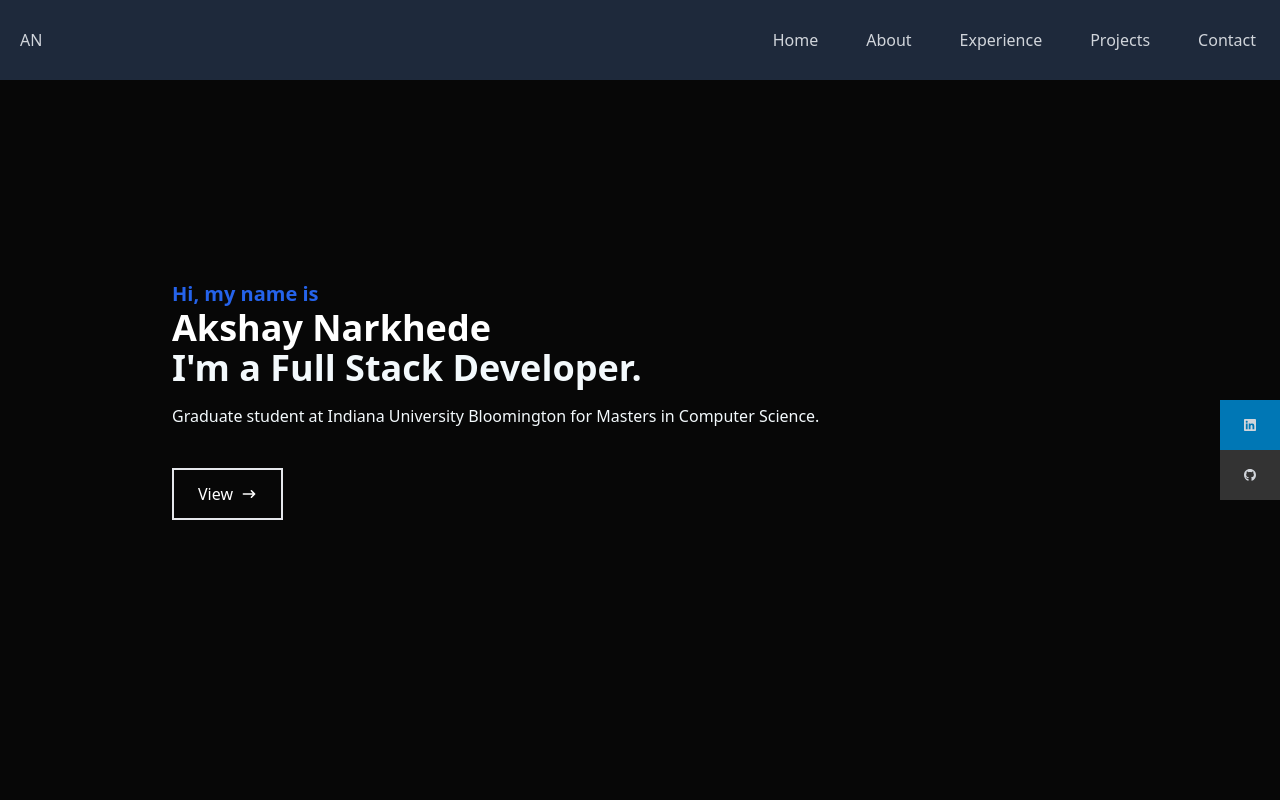
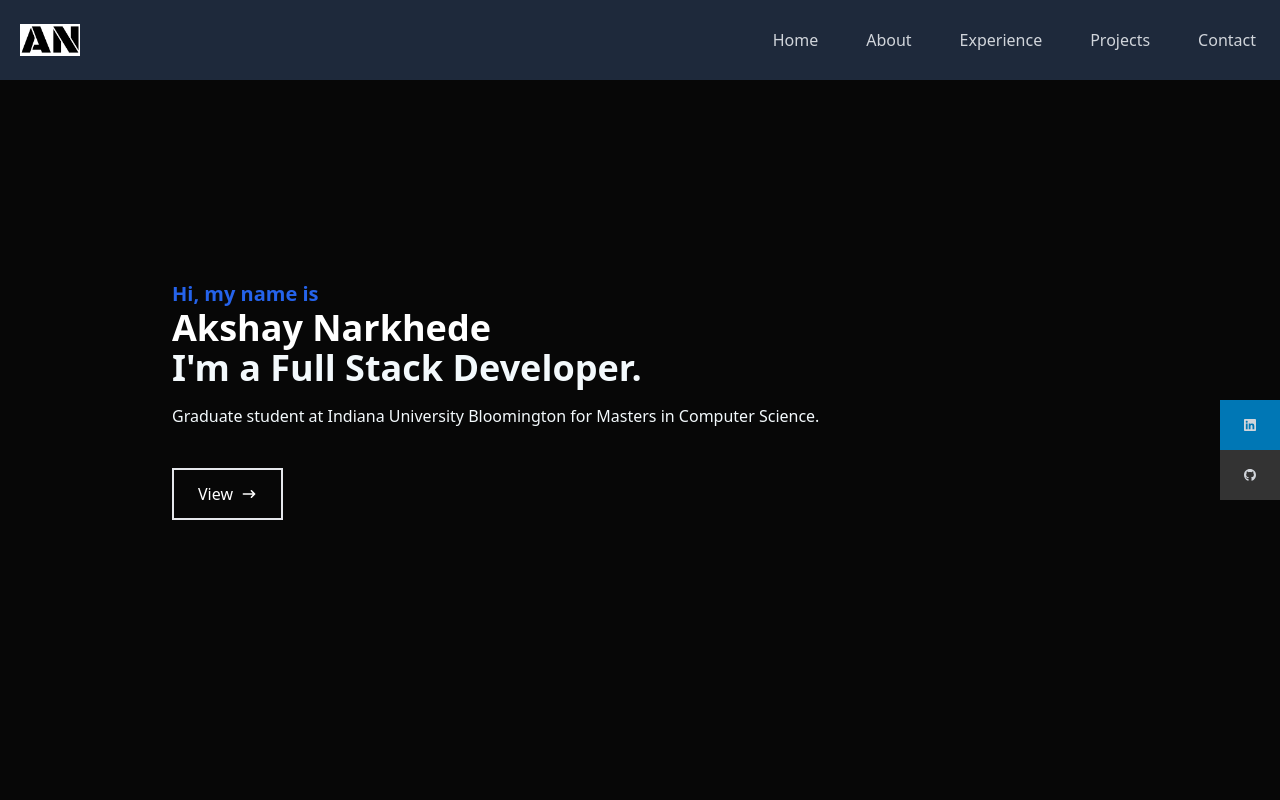
Before and after one commit to akshay-narkhede/portfolio, a React (Create React App) app in the folder myportfolio/: page / in a window 1280 px wide. Shown: the top 800 px of the page. Built offline with nearby package versions, Linux system fonts and the light colour scheme.

Commit message:
added logo

```diff
--- a/myportfolio/package.json
+++ b/myportfolio/package.json
@@ -12,6 +12,7 @@
     "@testing-library/jest-dom": "^5.16.3",
     "@testing-library/react": "^12.1.4",
     "@testing-library/user-event": "^13.5.0",
+    "gh-pages": "^4.0.0",
     "react": "^17.0.2",
     "react-dom": "^17.0.2",
     "react-icons": "^4.3.1",
@@ -24,7 +25,7 @@
     "test": "react-scripts test",
     "eject": "react-scripts eject",
     "predeploy": "npm run build",
-   "deploy": "gh-pages -d build"
+    "deploy": "gh-pages -d build"
   },
   "eslintConfig": {
     "extends": [
--- a/myportfolio/src/components/Navbar.jsx
+++ b/myportfolio/src/components/Navbar.jsx
@@ -1,5 +1,7 @@
 import React,  { useState }  from 'react'
 import { FaBars, FaTimes, FaGithub, FaLinkedin } from 'react-icons/fa';
+import ANLogo from '../assets/ANLogo.png'
+
 
 function Navbar() {
     const [toggleNav, setNav] = useState(false)
@@ -8,7 +10,7 @@ function Navbar() {
     return (
         <div className='fixed w-full h-[80px] flex justify-between bg-slate-800 text-gray-300 items-center'>
             <div className='px-5'>
-                AN
+                    <img src={ANLogo} alt="AN" width="60" height="40"/>
             </div>
             {/* Menu */}
             <div>
```
Also changed, not shown: myportfolio/src/assets/ANLogo.png (added), 1 other file (tests, documents, lock files or other folders).
